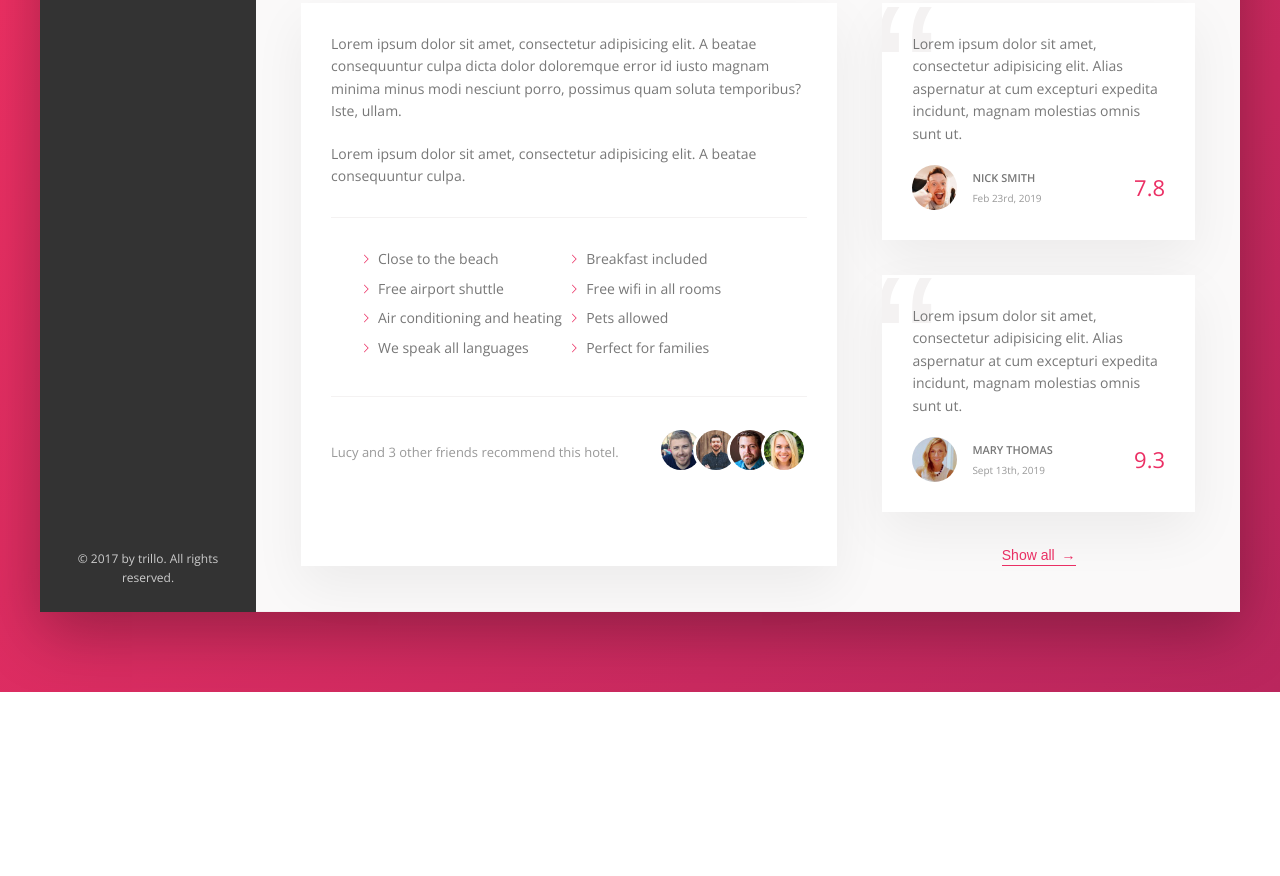
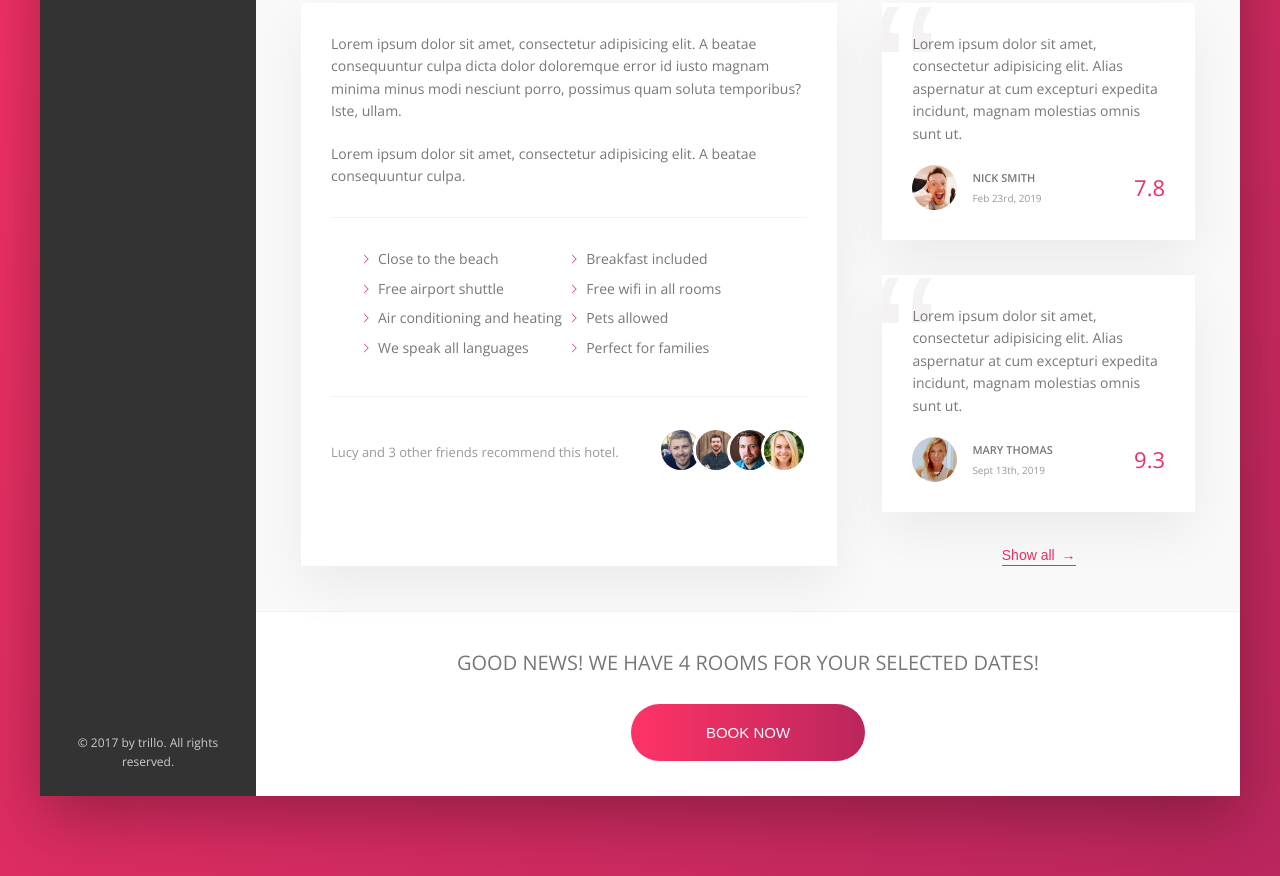
Before and after one commit to Shaqal7/Trillo-flexbox, a website: page index.html in a window 1280 px wide. Shown: the part 644-1520 px from the top of the page. Before the commit the page ends 1336 px from the top, so only its background shows below. Drawn offline with nearby package versions, Linux system fonts and the light colour scheme.

Commit message:
Building the CTA Section

```diff
--- a/index.html
+++ b/index.html
@@ -139,7 +139,9 @@
             <div class="detail">
                 <div class="description">
                     <p class="paragraph">
-                        Lorem ipsum dolor sit amet, consectetur adipisicing elit. A beatae consequuntur culpa dicta dolor doloremque error id iusto magnam minima minus modi nesciunt porro, possimus quam soluta temporibus? Iste, ullam.
+                        Lorem ipsum dolor sit amet, consectetur adipisicing elit. A beatae consequuntur culpa dicta
+                        dolor doloremque error id iusto magnam minima minus modi nesciunt porro, possimus quam soluta
+                        temporibus? Iste, ullam.
                     </p>
                     <p class="paragraph">
                         Lorem ipsum dolor sit amet, consectetur adipisicing elit. A beatae consequuntur culpa.
@@ -170,7 +172,8 @@
                 <div class="user-reviews">
                     <figure class="review">
                         <blockquote class="review__text">
-                            Lorem ipsum dolor sit amet, consectetur adipisicing elit. Alias aspernatur at cum excepturi expedita incidunt, magnam molestias omnis sunt ut.
+                            Lorem ipsum dolor sit amet, consectetur adipisicing elit. Alias aspernatur at cum excepturi
+                            expedita incidunt, magnam molestias omnis sunt ut.
                         </blockquote>
                         <figcaption class="review__user">
                             <img src="img/user-1.jpg" alt="User 1" class="review__photo">
@@ -183,7 +186,8 @@
                     </figure>
                     <figure class="review">
                         <blockquote class="review__text">
-                            Lorem ipsum dolor sit amet, consectetur adipisicing elit. Alias aspernatur at cum excepturi expedita incidunt, magnam molestias omnis sunt ut.
+                            Lorem ipsum dolor sit amet, consectetur adipisicing elit. Alias aspernatur at cum excepturi
+                            expedita incidunt, magnam molestias omnis sunt ut.
                         </blockquote>
                         <figcaption class="review__user">
                             <img src="img/user-2.jpg" alt="User 2" class="review__photo">
@@ -197,6 +201,15 @@
                     <button class="button-inline">Show all <span>&rarr;</span></button>
                 </div>
             </div>
+            <div class="cta">
+                <h2 class="cta__book-now">
+                    Good news! We have 4 rooms for your selected dates!
+                </h2>
+                <button class="btn">
+                    <span class="btn__visible">Book now</span>
+                    <span class="btn__invisible">Only 4 rooms left</span>
+                </button>
+            </div>
         </main>
     </div>
 </div>
--- a/sass/_components.scss
+++ b/sass/_components.scss
@@ -445,3 +445,67 @@
     z-index: 1;
   }
 }
+
+/////////////////////////////////////////////////
+// Call To Action
+.cta {
+  padding: 3.5rem 0;
+  text-align: center;
+
+  &__book-now {
+    font-size: 2rem;
+    font-weight: 300;
+    text-transform: uppercase;
+    margin-bottom: 2.5rem;
+  }
+}
+
+/////////////////////////////////////////////////
+// Call To Action -button
+.btn {
+  font-size: 1.5rem;
+  font-weight: 300;
+  text-transform: uppercase;
+  border-radius: 100px;
+  border: none;
+  background-image: linear-gradient(to right, var(--color-primary-light), var(--color-primary-dark));
+  color: #fff;
+  position: relative;
+  overflow: hidden;
+  cursor: pointer;
+
+  & > * {
+    display: inline-block;
+    height: 100%;
+    width: 100%;
+    transition: all .2s;
+  }
+
+  &__visible {
+    padding: 2rem 7.5rem;
+  }
+
+  &__invisible {
+    position: absolute;
+    padding: 2rem 0;
+    left: 0;
+    top: -100%;
+  }
+
+  &:hover {
+    background-image: linear-gradient(to left, var(--color-primary-light), var(--color-primary-dark));
+  }
+
+  &:hover &__visible {
+    transform: translateY(100%);
+  }
+
+  &:hover &__invisible {
+    top: 0;
+  }
+
+  &:focus {
+    outline: none;
+    animation: pulsate 1s infinite;
+  }
+}
```
Also changed, not shown: css/style.css.
